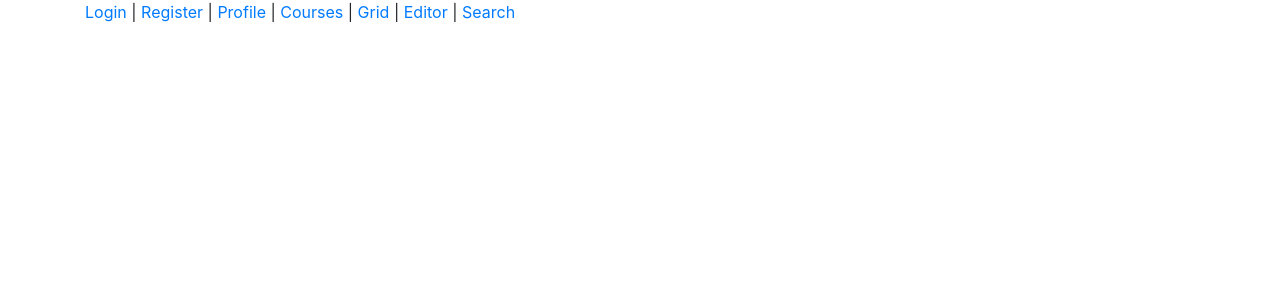
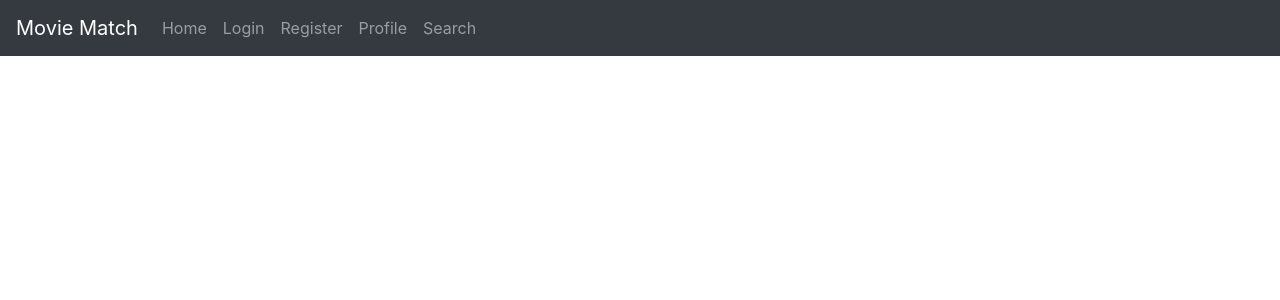
Before and after one commit to zhuje/CS5610-Fall20-Final-Project, a React (Create React App) app: page / in a window 1280 px wide. Shown: the top 300 px of the page. Built offline with nearby package versions, Linux system fonts and the light colour scheme.

Commit message:
update nav bar

```diff
--- /dev/null
+++ b/src/components/HomeComponent.js
@@ -0,0 +1,27 @@
+import React from 'react';
+import '../style/style.HomeComponent.css'
+
+const HomeComponent = () =>
+    <div>
+        <section className={"jumbotron text-center"}>
+            <div className={"container"}>
+                <h1 className={"jumbotron-heading"}> Welcome to MovieMatch </h1>
+                <p className={"lead text-muted"}> Let's get started finding a movie to watch with your friend! </p>
+                <a href="#" className="btn btn-primary my-2 wbdv-home-jumbotron-btn"> Sign Up </a>
+                <a href="#" className="btn btn-secondary my-2 wbdv-home-jumbotron-btn"> Login </a>
+            </div>
+        </section>
+
+
+
+
+
+
+
+
+
+
+
+    </div>
+
+export default HomeComponent
--- a/src/components/ManagerComponent.js
+++ b/src/components/ManagerComponent.js
@@ -9,6 +9,12 @@ import {BrowserRouter, Route, Link} from "react-router-dom";
 
 import SearchComponent from "./SearchComponent";
 import SearchByIDComponent from "./SearchByIDComponent"
+import Navbar from "react-bootstrap/Navbar";
+import Nav from "react-bootstrap/Nav"
+import Button from "react-bootstrap/Button";
+import Form from 'react-bootstrap/Form'
+import FormControl from 'react-bootstrap/FormControl'
+import HomeComponent from "./HomeComponent";
 
 export class ManagerComponent extends React.Component {
     state = {
@@ -16,20 +22,40 @@ export class ManagerComponent extends React.Component {
     }
     render() {
         return (
+
+            <div>
+
+            <Navbar bg="dark" variant="dark">
+                <Navbar.Brand href="#home"> Movie Match </Navbar.Brand>
+                <Nav className="mr-auto">
+                    <Nav.Link href="/home"> Home </Nav.Link>
+                    <Nav.Link href="/login"> Login </Nav.Link>
+                    <Nav.Link href="/register"> Register </Nav.Link>
+                    <Nav.Link href="/profile"> Profile </Nav.Link>
+                    <Nav.Link href="/search"> Search </Nav.Link>
+
+                </Nav>
+
+            </Navbar>
+            <br />
+
+
             <BrowserRouter>
                 <div className="container">
 
-                    <Link to="/login"> Login </Link> |
-                    <Link to="/register"> Register </Link> |
-                    <Link to="/profile"> Profile </Link> |
-                    <Link to="/table"> Courses </Link> |
-                    <Link to="/grid"> Grid </Link> |
-                    <Link to="/edit"> Editor </Link> |
-                    <Link to={"/search"}> Search </Link>
+                    {/*<Link to="/login"> Login </Link> |*/}
+                    {/*<Link to="/register"> Register </Link> |*/}
+                    {/*<Link to="/profile"> Profile </Link> |*/}
+                    {/*<Link to="/table"> Courses </Link> |*/}
+                    {/*<Link to="/grid"> Grid </Link> |*/}
+                    {/*<Link to="/edit"> Editor </Link> |*/}
+                    {/*<Link to={"/search"}> Search </Link>*/}
 
                     {/*<Route path="/login" exact component={Login}/>*/}
                     {/*<Route path="/register" exact component={Register}/>*/}
                     {/*<Route path="/profile" exact component={Profile}/>*/}
+
+                    <Route path={"/home"} exact component={HomeComponent}/>
 
                     <Route path={"/search"} exact component={SearchComponent}/>
                     <Route path={"/searchByID/:movieID"}
@@ -50,6 +76,10 @@ export class ManagerComponent extends React.Component {
                     {/*    component={CourseEditorComponent}/>*/}
                 </div>
             </BrowserRouter>
+
+
+
+            </div>
         );
     }
 }
--- /dev/null
+++ b/src/style/style.HomeComponent.css
@@ -0,0 +1,8 @@
+.jumbotron-heading{
+    font-weight: 300;
+}
+
+.wbdv-home-jumbotron-btn{
+    width:200px;
+    margin-left: 5px;
+}
```
Also changed, not shown: src/components/SearchByIDComponent.js (+17 -19 lines).
